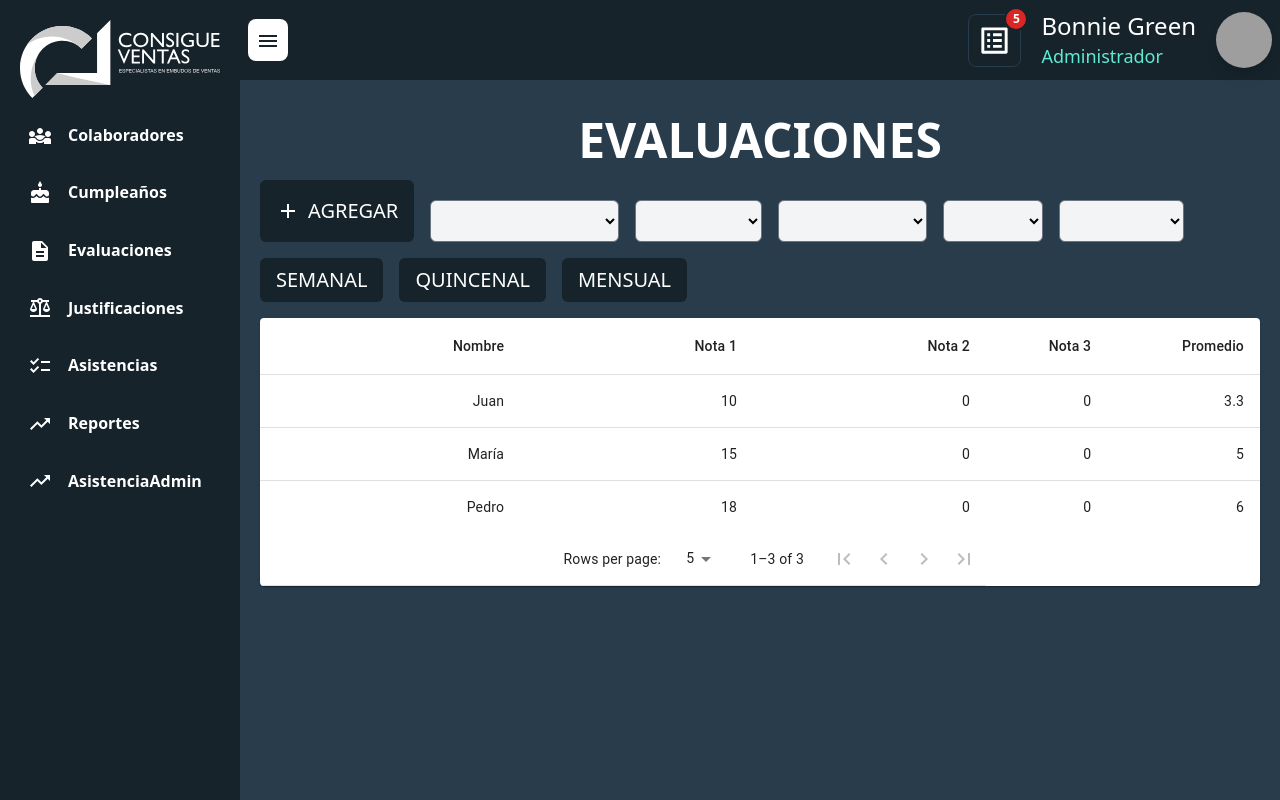
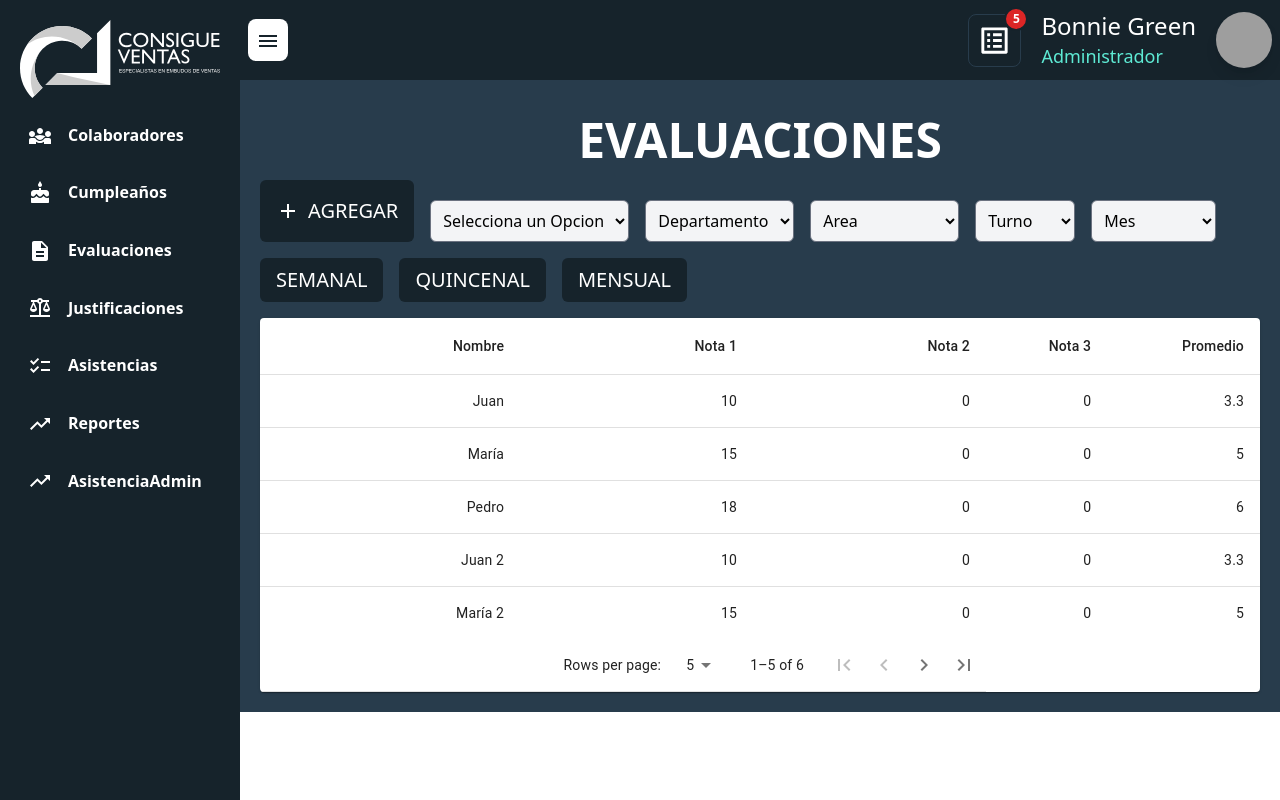
Before and after one commit to AREASISTEMAS123/SISTEMAS, a React (Vite) app in the folder frontend/: page /evaluaciones in a window 1280 px wide. Built offline with nearby package versions, Linux system fonts and the light colour scheme; grey boxes are pictures that could not be loaded.

Commit message:
corrigiendo App , VistaEvaluacion, TopBar ,ect

```diff
--- a/frontend/src/App.jsx
+++ b/frontend/src/App.jsx
@@ -28,11 +28,11 @@ const App = () => {
 
   return (
     <BrowserRouter>
-      <div className="flex h-screen overflow-x-clip">
+      <div className="flex h-screen w-full">
         {!isMobile && <Sidebar isOpen={sidebarOpen} toggleSidebar={toggleSidebar} />}
-        <div className="flex flex-col flex-1">
+        <div className=" flex-grow flex-shrink flex-auto overflow-y-scroll">
           <Topbar toggleSidebar={toggleSidebar} />
-          <div className="flex flex-col flex-1 overflow-y-auto bg-cv-secondary p-5 min-w-full">
+          <div className="bg-cv-secondary p-3 sm:p-5">
             <AppRoutes />
           </div>
         </div>
--- a/frontend/src/Components/VistaEvaluaciones.jsx
+++ b/frontend/src/Components/VistaEvaluaciones.jsx
@@ -12,16 +12,25 @@ export const VistaEvaluaciones = () => {
 		{ Nombre: 'Juan', 'Nota 1': 10, 'Nota 2': 0, 'Nota 3': 0, Promedio: 3.3 },
 		{ Nombre: 'María', 'Nota 1': 15, 'Nota 2': 0, 'Nota 3': 0, Promedio: 5 },
 		{ Nombre: 'Pedro', 'Nota 1': 18, 'Nota 2': 0, 'Nota 3': 0, Promedio: 6 },
+		{ Nombre: 'Juan 2', 'Nota 1': 10, 'Nota 2': 0, 'Nota 3': 0, Promedio: 3.3 },
+		{ Nombre: 'María 2', 'Nota 1': 15, 'Nota 2': 0, 'Nota 3': 0, Promedio: 5 },
+		{ Nombre: 'Pedro 2', 'Nota 1': 18, 'Nota 2': 0, 'Nota 3': 0, Promedio: 6 },
 	];
 	const dataQuincenal = [
 		{ Nombre: 'Juan', 'Nota 1': 10, 'Nota 2': 15, 'Nota 3': 0, Promedio: 8.3 },
 		{ Nombre: 'María', 'Nota 1': 15, 'Nota 2': 17, 'Nota 3': 0, Promedio: 10.6 },
 		{ Nombre: 'Pedro', 'Nota 1': 18, 'Nota 2': 20, 'Nota 3': 0, Promedio: 12.6 },
+		{ Nombre: 'Juan 2', 'Nota 1': 10, 'Nota 2': 15, 'Nota 3': 0, Promedio: 8.3 },
+		{ Nombre: 'María 2', 'Nota 1': 15, 'Nota 2': 17, 'Nota 3': 0, Promedio: 10.6 },
+		{ Nombre: 'Pedro 2', 'Nota 1': 18, 'Nota 2': 20, 'Nota 3': 0, Promedio: 12.6 },
 	];
 	const dataMensual = [
 		{ Nombre: 'Juan', 'Nota 1': 10, 'Nota 2': 15, 'Nota 3': 17, Promedio: 14 },
 		{ Nombre: 'María', 'Nota 1': 15, 'Nota 2': 17, 'Nota 3': 16, Promedio: 16 },
 		{ Nombre: 'Pedro', 'Nota 1': 18, 'Nota 2': 20, 'Nota 3': 15, Promedio: 17.6 },
+		{ Nombre: 'Juan 2', 'Nota 1': 10, 'Nota 2': 15, 'Nota 3': 17, Promedio: 14 },
+		{ Nombre: 'María 2', 'Nota 1': 15, 'Nota 2': 17, 'Nota 3': 16, Promedio: 16 },
+		{ Nombre: 'Pedro 2', 'Nota 1': 18, 'Nota 2': 20, 'Nota 3': 15, Promedio: 17.6 },
 	];
 
 	//Datos tabla todos
@@ -109,11 +118,11 @@ export const VistaEvaluaciones = () => {
 							<AddIcon />
 							<p className='ml-2'>Agregar</p>
 						</button>
-						<DynamicSelect options={skillsOption} onChange={handleOptionChange} />
-						<DynamicSelect options={departaments} />
-						<DynamicSelect options={area} />
-						<DynamicSelect options={shift} />
-						<DynamicSelect options={months} />
+						<DynamicSelect options={skillsOption} onChange={handleOptionChange} title={"Selecciona un Opcion"}/>
+						<DynamicSelect options={departaments} title={"Departamento"}/>
+						<DynamicSelect options={area} title={"Area"}/>
+						<DynamicSelect options={shift} title={"Turno"}/>
+						<DynamicSelect options={months} title={"Mes"}/>
 					</div>
 					<div className="space-y-4">
 						{selectedOption == 'all' ? (
--- a/frontend/src/Components/commons/DynamicSelect.jsx
+++ b/frontend/src/Components/commons/DynamicSelect.jsx
@@ -13,9 +13,10 @@ export const DynamicSelect = ({ title, options, onChange }) => {
   return (
     <>
       <select value={selectedOption} onChange={handleChange} className="box-border w-50 h-50 mt-5 right-664 bottom-503 bg-gray-100 border border-gray-500 rounded-md p-2 outline-none">
+
         <option value="">{title}</option>
-        {options.map((option, index) => (
-          <option key={index} value={option.label}>
+        {options.map((option) => (
+          <option key={option.value} value={option.value}>
             {option.label}
           </option>
         ))}
--- a/frontend/src/Components/commons/Topbar.jsx
+++ b/frontend/src/Components/commons/Topbar.jsx
@@ -90,7 +90,7 @@ export const Topbar = ({ toggleSidebar }) => {
   }, []);
 
   return (
-    <div className="w-full h-20 p-2 bg-cv-primary flex justify-between items-center">
+    <div className="w-full h-20 sticky top-0 p-2 bg-cv-primary flex justify-between items-center">
       {isMobile ? (
         <>
           {isCategoryMenuVisible ? (
```
